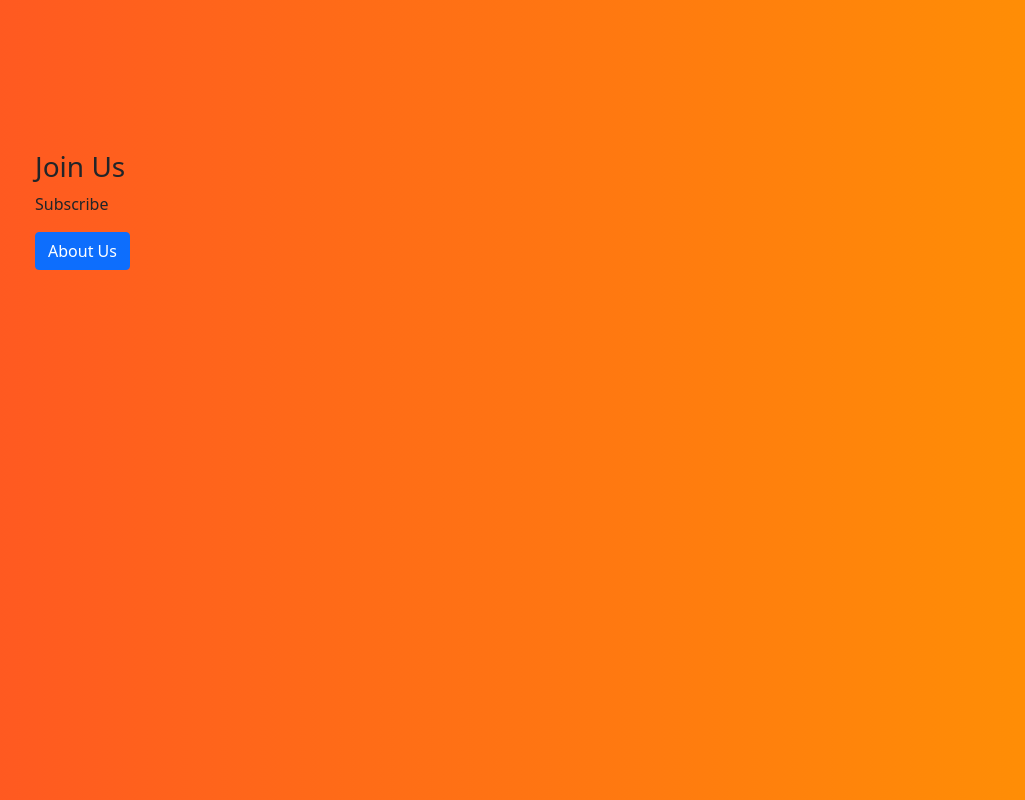
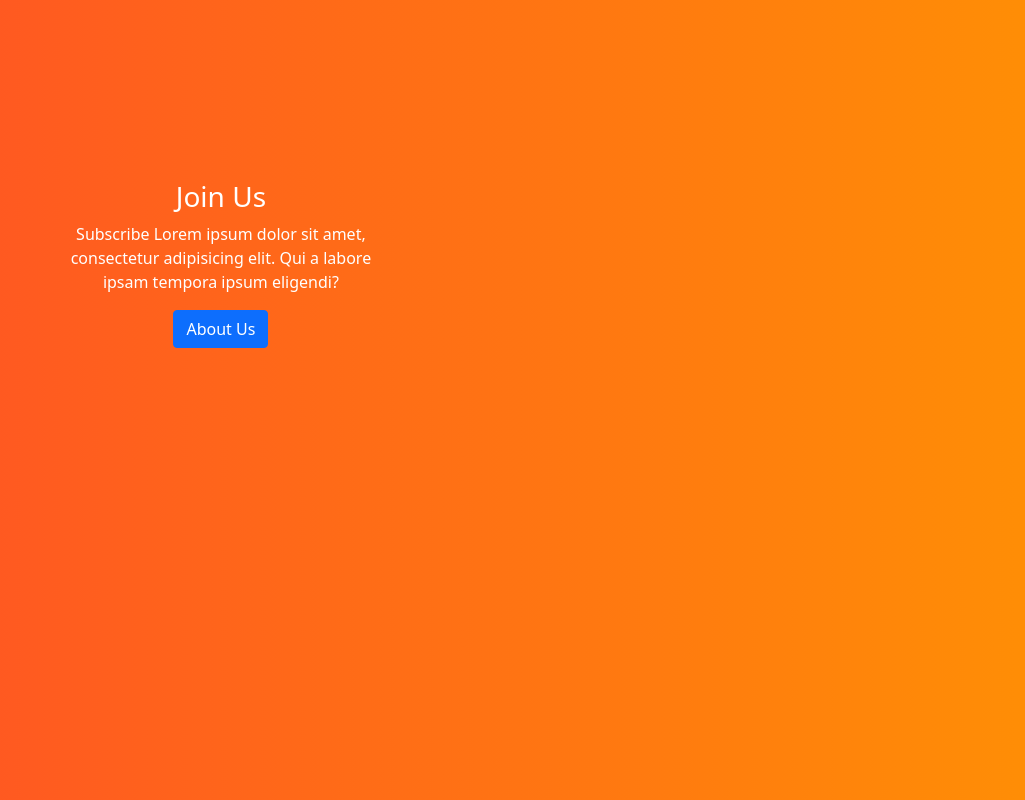
Before and after one commit to mahfuz640/registration-form, a plain HTML site: page index.html in a window 1280 px wide. Shown: the whole page, without its empty margins (47-1072 px from the left). Drawn offline with nearby package versions, Linux system fonts and the light colour scheme.

```diff
--- a/index.html
+++ b/index.html
@@ -14,12 +14,12 @@
         <div class="row">
             <div class="col-md-10 offset=md-1">
                 <div class="row">
-                    <div class="col-md-5">
+                    <div class="col-md-5 register-left">
                         <h3>Join Us</h3>
-                        <p>Subscribe</p>
+                        <p>Subscribe Lorem ipsum dolor sit amet, consectetur adipisicing elit. Qui a labore ipsam tempora ipsum eligendi?</p>
                         <button type="button" class="btn btn-primary">About Us</button>
                     </div>
-                    <div class="col-md-7">
+                    <div class="col-md-7 register-right">
 
                     </div>
                 </div>
--- a/style.css
+++ b/style.css
@@ -2,3 +2,9 @@ body {
     background-image: linear-gradient(to right, #ff5722, #ff9800);
     margin-top: 150px !important;
 }
+
+.register-left {
+    text-align: center;
+    color: #fff;
+    padding: 30px;
+}
```
